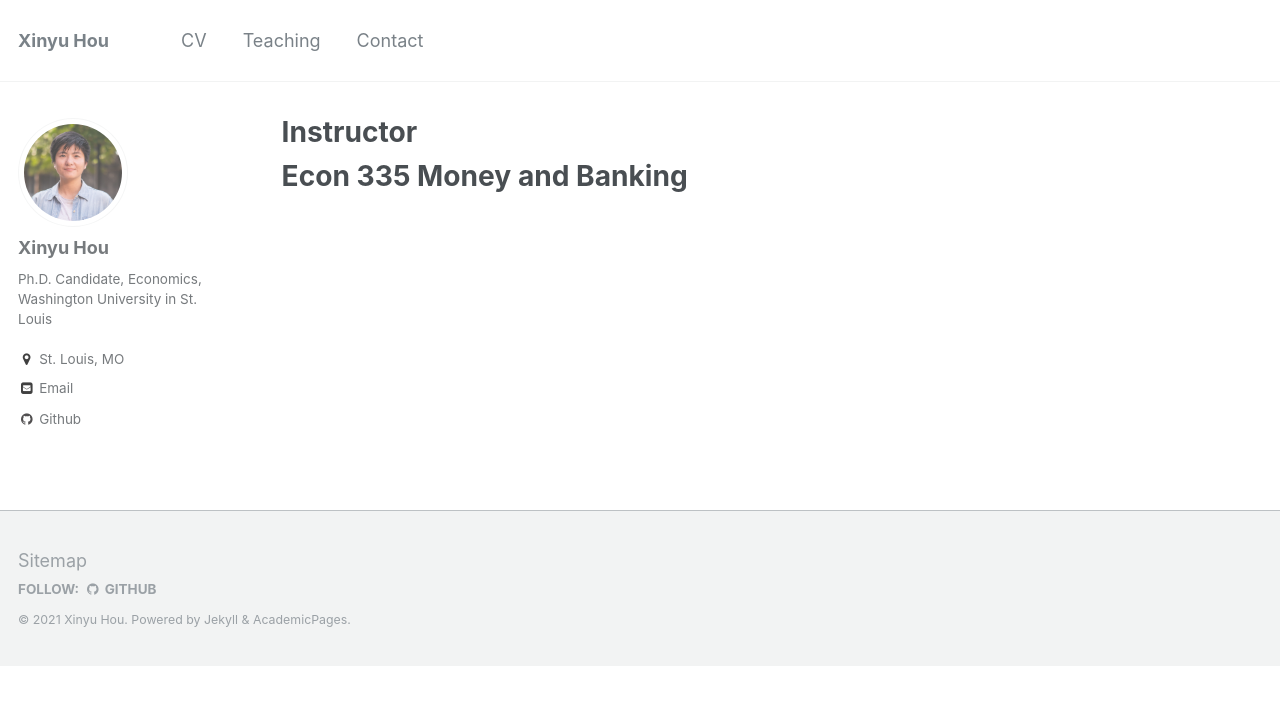
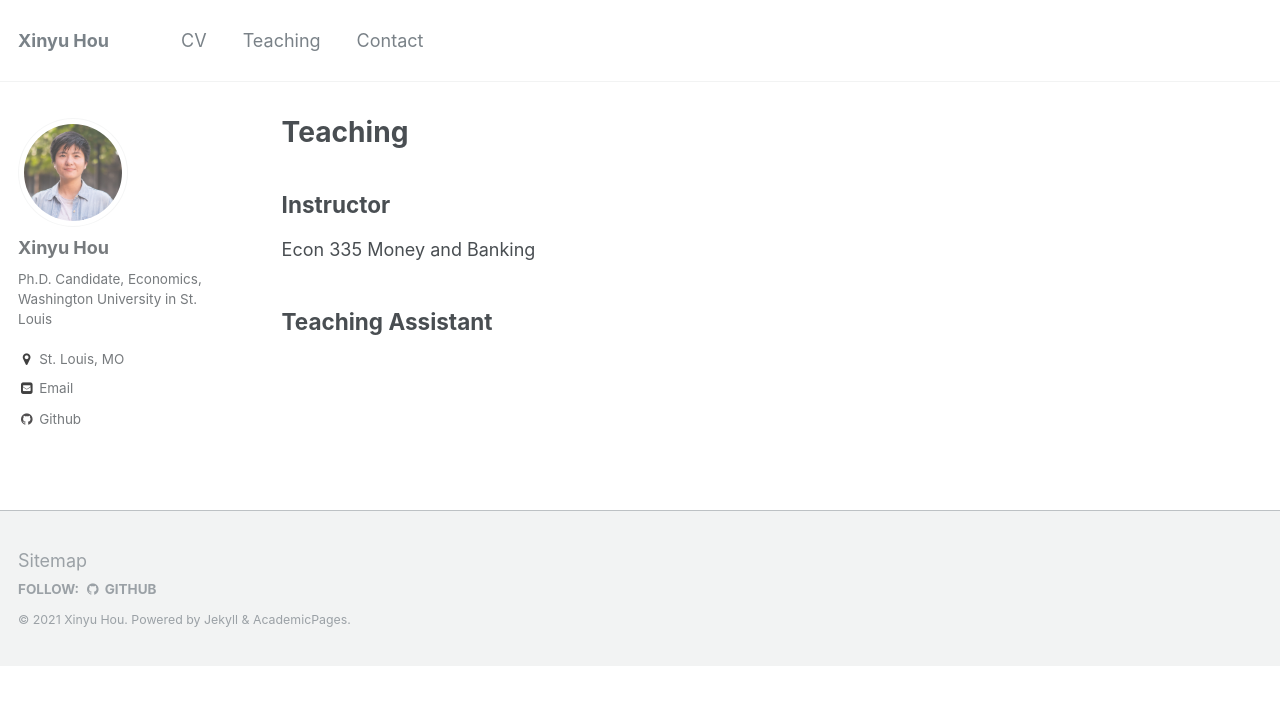
Before and after one commit to xinyuhou94/xinyuhou94.github.io, a Jekyll site: the page built from _pages/teaching.md, in a window 1280 px wide. Shown: the top 705 px of the page. Built offline with Jekyll 4.4.1, drawn with Linux system fonts in a browser that asks for light colours.

Commit message:
Update teaching.md

```diff
--- a/_pages/teaching.md
+++ b/_pages/teaching.md
@@ -1,10 +1,11 @@
 ---
-title: 'Instructor'
-permalink: /teaching/Instructor/
-<!-- tags:
-  - cool posts
-  - category1
-  - category2 -->
+layout: archive
+title: "Teaching"
+permalink: /teaching/
+author_profile: true
 ---
 
-# Econ 335 Money and Banking
+## Instructor
+Econ 335 Money and Banking
+
+## Teaching Assistant
```
